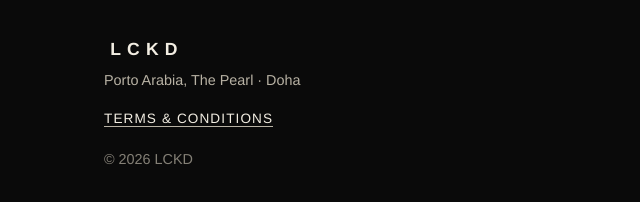
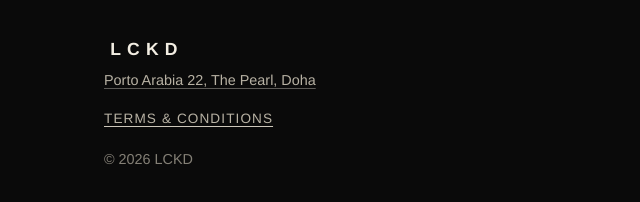
Before and after one commit to leandrosapbo-svg/lckd-website, a plain HTML site: page app/index.html in a window 1280 px wide. Shown: the part 706-908 px from the top of the page, 0-640 px from the left. Drawn offline with Linux system fonts and the light colour scheme.

Commit message:
Footer: Porto Arabia 22 address linked to Google Maps on all pages
Co-Authored-By: Claude Sonnet 5.5 <noreply@anthropic.com>

```diff
--- a/app/index.html
+++ b/app/index.html
@@ -65,7 +65,7 @@
 <footer class="site-footer">
   <div class="wrap">
     <span class="wordmark small">LCKD</span>
-    <p>Porto Arabia, The Pearl · Doha</p>
+    <p><a href="https://maps.app.goo.gl/58rnfUzML4dLQSiM9" target="_blank" rel="noopener">Porto Arabia 22, The Pearl, Doha</a></p>
     <p class="footer-links"><a href="/terms/">Terms &amp; Conditions</a></p>
     <p class="copyright">&copy; 2026 LCKD</p>
   </div>
--- a/styles.css
+++ b/styles.css
@@ -622,3 +622,5 @@ a.pack-card:not(.pack-card-dark):hover { background: #e9e3d6; }
 @media (max-width: 480px) { .sch-page { padding-top: 110px; } .sch-kind { flex-basis: 78px; } }
 .sch-sub { margin: 12px 0 16px; font-size: 0.9rem; color: var(--cream-dim); }
 .sch-btn { display: inline-block; margin: 0 8px 8px 0; }
+.site-footer p a, .links-loc a { color: inherit; text-decoration: underline; text-underline-offset: 3px; text-decoration-color: rgba(242,237,226,0.35); }
+.site-footer p a:hover, .links-loc a:hover { text-decoration-color: var(--cream); color: var(--cream); }
```
Also changed, not shown: founding/index.html (+1 -1 lines), get/index.html (+1 -1 lines), index.html (+2 -2 lines), links/index.html (+1 -1 lines), schedule/index.html (+1 -1 lines), terms/ar/index.html (+1 -1 lines), terms/index.html (+1 -1 lines).
